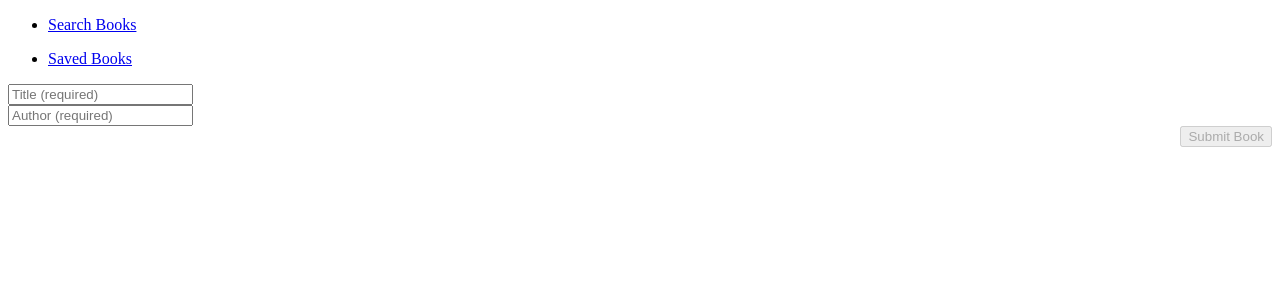
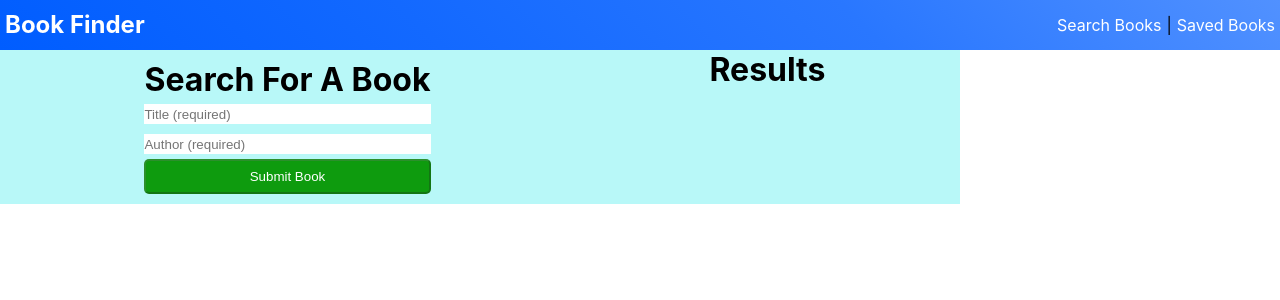
Before and after one commit to niles87/book-finder, a React (Create React App) app in the folder client/: page / in a window 1280 px wide. Shown: the top 300 px of the page. Built offline with nearby package versions, Linux system fonts and the light colour scheme.

Commit message:
added some basic style to pages

```diff
--- a/client/public/index.html
+++ b/client/public/index.html
@@ -5,39 +5,13 @@
     <link rel="icon" href="%PUBLIC_URL%/favicon.ico" />
     <meta name="viewport" content="width=device-width, initial-scale=1" />
     <meta name="theme-color" content="#000000" />
-    <meta
-      name="description"
-      content="Web site created using create-react-app"
-    />
+    <meta name="description" content="Web site created using create-react-app" />
     <link rel="apple-touch-icon" href="%PUBLIC_URL%/logo192.png" />
-    <!--
-      manifest.json provides metadata used when your web app is installed on a
-      user's mobile device or desktop. See https://developers.google.com/web/fundamentals/web-app-manifest/
-    -->
     <link rel="manifest" href="%PUBLIC_URL%/manifest.json" />
-    <!--
-      Notice the use of %PUBLIC_URL% in the tags above.
-      It will be replaced with the URL of the `public` folder during the build.
-      Only files inside the `public` folder can be referenced from the HTML.
-
-      Unlike "/favicon.ico" or "favicon.ico", "%PUBLIC_URL%/favicon.ico" will
-      work correctly both with client-side routing and a non-root public URL.
-      Learn how to configure a non-root public URL by running `npm run build`.
-    -->
-    <title>React App</title>
+    <title>Book Finder</title>
   </head>
   <body>
     <noscript>You need to enable JavaScript to run this app.</noscript>
     <div id="root"></div>
-    <!--
-      This HTML file is a template.
-      If you open it directly in the browser, you will see an empty page.
-
-      You can add webfonts, meta tags, or analytics to this file.
-      The build step will place the bundled scripts into the <body> tag.
-
-      To begin the development, run `npm start` or `yarn start`.
-      To create a production bundle, use `npm run build` or `yarn build`.
-    -->
   </body>
 </html>
--- a/client/src/App.js
+++ b/client/src/App.js
@@ -3,16 +3,17 @@ import { BrowserRouter as Router, Route } from "react-router-dom";
 import Search from "./pages/Search";
 import Saved from "./pages/Saved";
 import Navbar from "./components/Navbar";
+import Wrapper from "./components/Wrapper";
 
 function App() {
   return (
     <Router>
-      <div>
+      <Wrapper>
         <Navbar />
         <Route exact path="/" component={Search} />
         <Route exact path="/books" component={Saved} />
         <Route exact path="/books/:id" component={Saved} />
-      </div>
+      </Wrapper>
     </Router>
   );
 }
--- a/client/src/components/Container/index.js
+++ b/client/src/components/Container/index.js
@@ -1,4 +1,5 @@
 import React from "react";
+import "./style.css";
 
 function Container({ children }) {
   return <div className="flex-container">{children}</div>;
--- /dev/null
+++ b/client/src/components/Container/style.css
@@ -0,0 +1,6 @@
+.flex-container {
+  max-width: 960px;
+  background-color: rgb(184, 248, 248);
+  display: flex;
+  justify-content: space-around;
+}
--- a/client/src/components/Form/index.js
+++ b/client/src/components/Form/index.js
@@ -1,20 +1,17 @@
 import React from "react";
+import "./style.css";
 
 export function Form({ children }) {
   return <form className="form-container">{children}</form>;
 }
 
 export function Input(props) {
-  return (
-    <div className="input-container">
-      <input {...props} />
-    </div>
-  );
+  return <input {...props} />;
 }
 
 export function FormBtn(props) {
   return (
-    <button {...props} style={{ float: "right", marginBottom: 10 }} className="btn btn-success">
+    <button {...props} className="btn">
       {props.children}
     </button>
   );
--- /dev/null
+++ b/client/src/components/Form/style.css
@@ -0,0 +1,20 @@
+.form-container {
+  max-width: 480px;
+  display: flex;
+  flex-direction: column;
+  margin: 10px;
+}
+
+.form-container input {
+  width: auto;
+  height: 20px;
+  margin: 5px 0;
+  border: none;
+}
+
+.form-container .btn {
+  background-color: #0e9b0e;
+  color: #ffffff;
+  padding: 8px;
+  border-radius: 5px;
+}
--- a/client/src/components/Navbar/index.js
+++ b/client/src/components/Navbar/index.js
@@ -1,23 +1,31 @@
 import React from "react";
-import { List, ListItem } from "../List";
+import "./style.css";
 
 function Navbar() {
   return (
     <nav className="navbar">
-      <List>
-        <ListItem>
-          <a className="navbar-brand" href="/">
-            Search Books
+      <div>
+        <h2 className="title">
+          <a className="link" href="/">
+            Book Finder
           </a>
-        </ListItem>
-      </List>
-      <List>
-        <ListItem>
-          <a className="navbar-brand" href="/books">
-            Saved Books
-          </a>
-        </ListItem>
-      </List>
+        </h2>
+      </div>
+      <div>
+        <ul>
+          <li>
+            <a className="link" href="/">
+              Search Books
+            </a>
+          </li>
+          |
+          <li>
+            <a className="link" href="/books">
+              Saved Books
+            </a>
+          </li>
+        </ul>
+      </div>
     </nav>
   );
 }
--- /dev/null
+++ b/client/src/components/Navbar/style.css
@@ -0,0 +1,25 @@
+.navbar {
+  width: 100%;
+  background-image: linear-gradient(45deg, #005dff, #1369ff, #2977ff, #5191ff);
+  padding: 10px 0;
+  display: flex;
+  justify-content: space-between;
+}
+
+.title {
+  padding: 0 5px;
+}
+
+.navbar ul {
+  list-style: none;
+}
+
+ul li {
+  display: inline-block;
+  padding: 5px;
+}
+
+.link {
+  color: #ffffff;
+  text-decoration: none;
+}
--- a/client/src/index.css
+++ b/client/src/index.css
@@ -1,13 +1,16 @@
+* {
+  margin: 0;
+  padding: 0;
+  box-sizing: border-box;
+}
+
 body {
-  margin: 0;
-  font-family: -apple-system, BlinkMacSystemFont, 'Segoe UI', 'Roboto', 'Oxygen',
-    'Ubuntu', 'Cantarell', 'Fira Sans', 'Droid Sans', 'Helvetica Neue',
-    sans-serif;
+  font-family: -apple-system, BlinkMacSystemFont, "Segoe UI", "Roboto", "Oxygen", "Ubuntu",
+    "Cantarell", "Fira Sans", "Droid Sans", "Helvetica Neue", sans-serif;
   -webkit-font-smoothing: antialiased;
   -moz-osx-font-smoothing: grayscale;
 }
 
 code {
-  font-family: source-code-pro, Menlo, Monaco, Consolas, 'Courier New',
-    monospace;
+  font-family: source-code-pro, Menlo, Monaco, Consolas, "Courier New", monospace;
 }
--- a/client/src/index.js
+++ b/client/src/index.js
@@ -1,5 +1,6 @@
 import React from "react";
 import ReactDOM from "react-dom";
 import App from "./App";
+import "./index.css";
 
 ReactDOM.render(<App />, document.getElementById("root"));
--- a/client/src/pages/Search.js
+++ b/client/src/pages/Search.js
@@ -2,6 +2,7 @@ import React, { Component } from "react";
 // import API from "../utils/API";
 import Container from "../components/Container";
 import { Form, Input, FormBtn } from "../components/Form";
+import { List, ListItem } from "../components/List";
 
 class Search extends Component {
   state = {
@@ -14,7 +15,9 @@ class Search extends Component {
   render() {
     return (
       <Container>
+        <div>
           <Form>
+            <h1>Search For A Book</h1>
             <Input
               value={this.state.title}
               onChange={this.handleInputChange}
@@ -34,6 +37,13 @@ class Search extends Component {
               Submit Book
             </FormBtn>
           </Form>
+        </div>
+        <div>
+          <h1>Results</h1>
+          <List>
+            <ListItem />
+          </List>
+        </div>
       </Container>
     );
   }
```
Also changed, not shown: 1 other file (tests, documents, lock files or other folders). Lines whose indentation alone changed are shown as unchanged.
